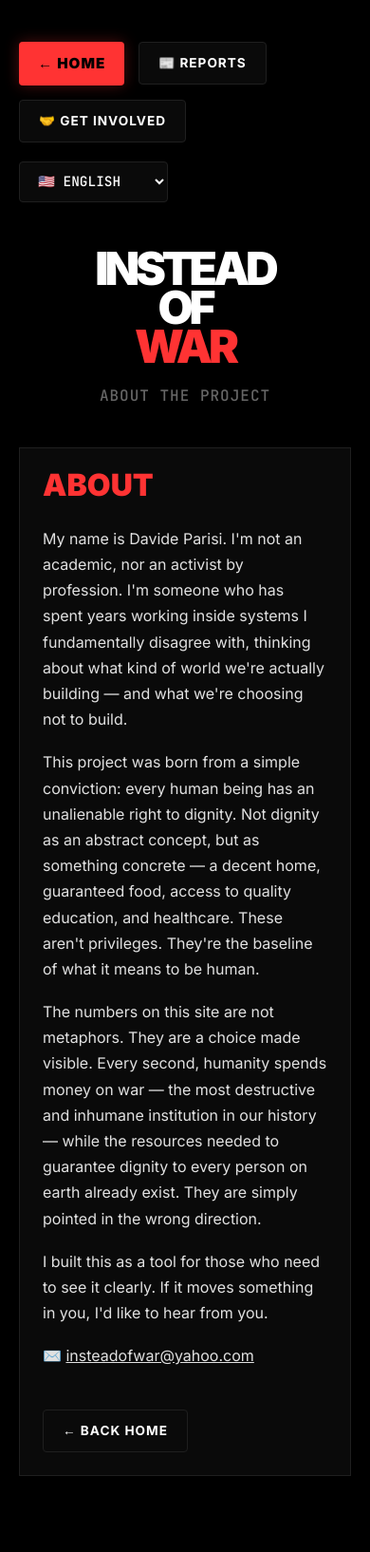
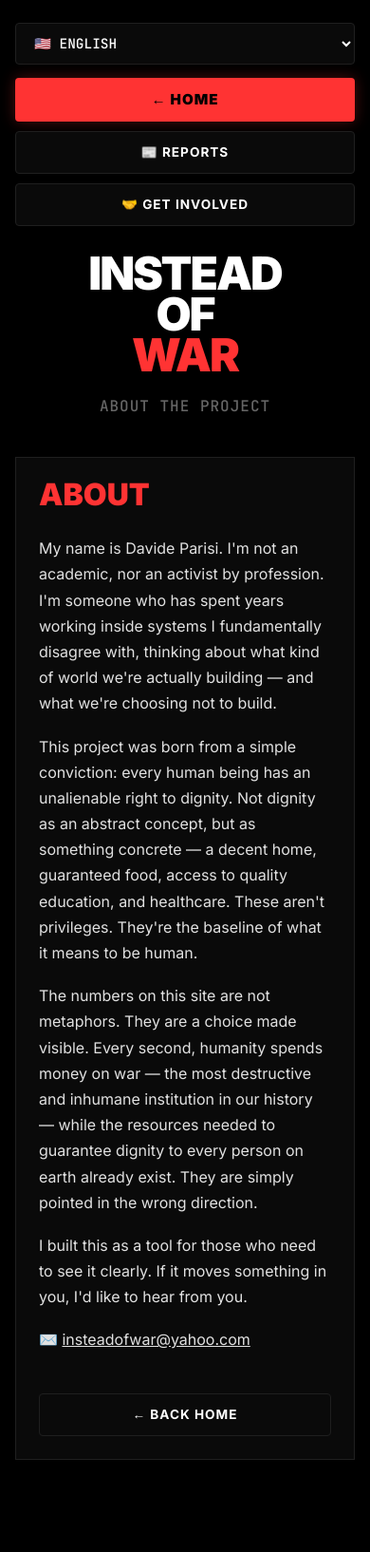
Before and after one commit to davide90-svg/insteadofwar, a Jekyll site: the page about.html, which Jekyll copies as it is, in a window 390 px wide. Shown: the whole page at 95% size. Built offline with Jekyll 4.4.1, drawn with Linux system fonts in a browser that asks for light colours; after the commit the page ends 1597 px from its top, so only the background shows below that.

Commit message:
Update about.html

```diff
--- a/about.html
+++ b/about.html
@@ -46,6 +46,10 @@ header {
   letter-spacing: 1px;
   transition: all 0.3s;
   font-size: 0.85rem;
+  min-height: 44px;
+  display: inline-flex;
+  align-items: center;
+  justify-content: center;
 }
 .nav-btn:hover { border-color: var(--white); }
 .nav-btn.primary {
@@ -68,6 +72,7 @@ select {
   font-size: 0.9rem;
   outline: none;
   transition: border 0.3s;
+  min-height: 44px;
 }
 select:hover { border-color: var(--muted); }
 .brand-container { text-align: center; margin-bottom: 40px; }
@@ -98,10 +103,38 @@ select:hover { border-color: var(--muted); }
 }
 .footer-back {
   margin-top: 24px;
-  display: inline-block;
+  display: inline-flex;
 }
-@media (max-width: 720px) {
-  .wrap { padding-top: 24px; }
+@media (max-width: 768px) {
+  .wrap { padding: 24px 16px 60px; }
+  header {
+    flex-direction: column;
+    align-items: stretch;
+    gap: 14px;
+    margin-top: 0;
+    margin-bottom: 28px;
+  }
+  .top-nav {
+    display: grid;
+    grid-template-columns: 1fr;
+    gap: 10px;
+    width: 100%;
+    order: 2;
+  }
+  #langSelect {
+    width: 100%;
+    order: 1;
+  }
+  .nav-btn,
+  .footer-back {
+    width: 100%;
+    justify-content: center;
+    text-align: center;
+  }
+  .brand {
+    line-height: 0.9;
+    letter-spacing: -2px;
+  }
   .about-content p { font-size: 1rem; }
 }
 </style>
@@ -250,13 +250,11 @@ function updateAboutPage() {
   document.getElementById('about-title').innerText = t.title;
   document.getElementById('about-content').innerHTML = t.body;
 }
-
 document.getElementById('langSelect').addEventListener('change', (e) => {
   currentLang = e.target.value;
   persistLang();
   updateAboutPage();
 });
-
 persistLang();
 updateAboutPage();
 </script>
```
Also changed, not shown: other parts of about.html (+9 -42 lines).
